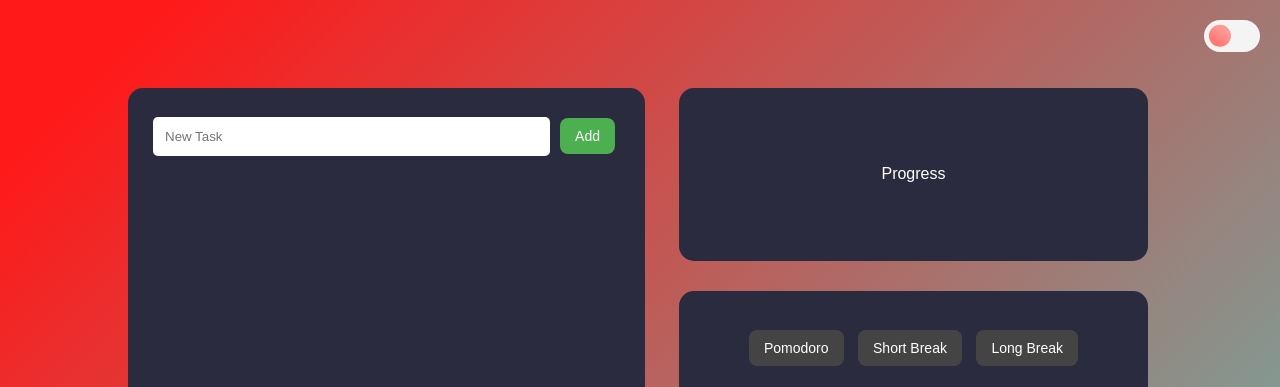
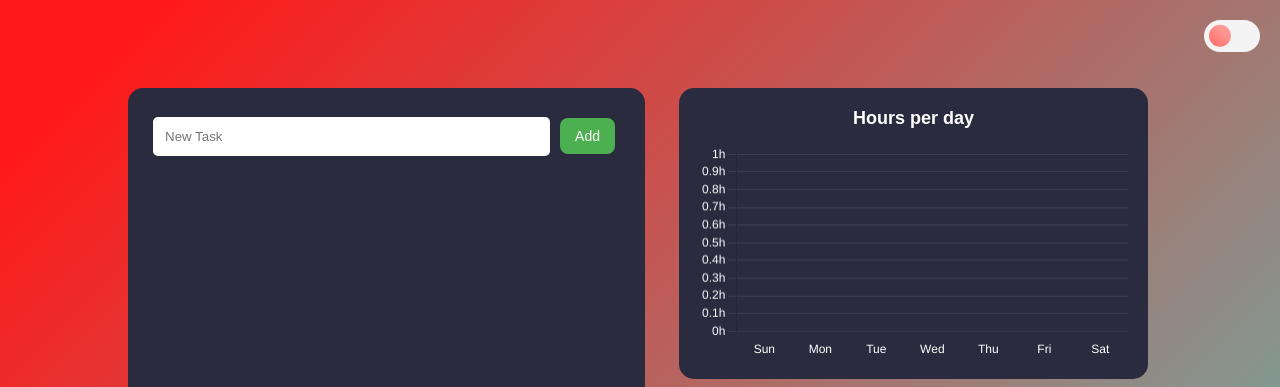
Before and after one commit to JoSaldanha/HoraFlow, a plain HTML site: page index.html in a window 1280 px wide. Shown: the top 387 px of the page. Drawn offline with nearby package versions, Linux system fonts and the light colour scheme.

Commit message:
feat: Implements weekly bar chart.

```diff
--- a/css/style.css
+++ b/css/style.css
@@ -1,9 +1,3 @@
-:root{
-    --grad-start: 0%;
-    --grad-end: 50%;
-    --transition-time: 1s;
-}
-
 body {
   font-family: Arial, sans-serif;
     color: white;
@@ -129,6 +123,21 @@ body.animate-moon {
 .progress-container {
     flex: 1;
     min-height: auto;
+    padding: 20px !important;
+    display: flex !important;
+    flex-direction: column !important;
+    justify-content: center !important;
+    align-items: center !important;
+}
+
+.progress-container h2 {
+    margin: 0 0 15px 0;
+    font-size: 18px;
+}
+
+.progress-container canvas {
+    max-width: 100%;
+    height: auto;
 }
 
 
--- a/index.html
+++ b/index.html
@@ -4,6 +4,7 @@
   <meta charset="UTF-8">
   <meta name="viewport" content="width=device-width, initial-scale=1.0">
   <link rel="stylesheet" href="css/style.css">
+  <script src="https://cdn.jsdelivr.net/npm/chart.js"></script>
   <title>Hora App</title>
 </head>
 <body>
@@ -26,7 +27,8 @@
 
     <div id="pomodoro-container">
       <div class="container progress-container">
-        Progress
+        <h2>Hours per day</h2>
+        <canvas id="weeklyChart"></canvas>
       </div>
       <div id="pomodoro-app" class="container">
         <div class="modes">
--- a/js/app.js
+++ b/js/app.js
@@ -13,6 +13,16 @@ const times = {
     pomodoro: 0.1,
     short: 0.1,
     long: 0.1
+};
+
+let weeklyData = {
+  "Sun": 0,
+  "Mon": 0,
+  "Tue": 0,
+  "Wed": 0,
+  "Thu": 0,
+  "Fri": 0,
+  "Sat": 0
 };
 
 const themeSwitch = document.getElementById("switch-sun-moon");
@@ -31,6 +41,7 @@ function saveState() {
         theme: document.body.classList.contains("animate-moon")
     };
     localStorage.setItem('pomodoroState', JSON.stringify(state));
+    localStorage.setItem('weeklyData', JSON.stringify(weeklyData));
 }
 
 function loadState() {
@@ -53,6 +64,117 @@ function loadState() {
         taskList = [];
         cycleCount = 0;
     }
+
+    const savedWeeklyData = localStorage.getItem('weeklyData');
+    if(savedWeeklyData){
+        weeklyData = JSON.parse(savedWeeklyData);
+    }
+}
+
+// ===== Weekly Data and Chart =====
+const daysMapping = {
+    0: "Sun",
+    1: "Mon",
+    2: "Tue",
+    3: "Wed",
+    4: "Thu",
+    5: "Fri",
+    6: "Sat"
+};
+
+function getDayOfWeek() {
+    const date = new Date();
+    return daysMapping[date.getDay()];
+}
+
+let chart = null;
+
+function renderChart() {
+    const ctx = document.getElementById('weeklyChart');
+    if (!ctx) return;
+
+    if (chart) {
+        chart.destroy();
+    }
+
+    chart = new Chart(ctx, {
+        type: 'bar',
+        data: {
+            labels: Object.keys(weeklyData),
+            datasets: [{
+                label: 'Pomodoro hours',
+                data: Object.values(weeklyData),
+                backgroundColor: [
+                    '#FF6B9D',
+                    '#FEC200',
+                    '#26A0DA',
+                    '#62D26F',
+                    '#9B59B6',
+                    '#E74C3C',
+                    '#3498DB'
+                ],
+                borderColor: [
+                    '#FF4081',
+                    '#FFB81C',
+                    '#0277BD',
+                    '#388E3C',
+                    '#7B1FA2',
+                    '#C62828',
+                    '#1565C0'
+                ],
+                borderWidth: 2,
+                borderRadius: 8,
+                hoverBackgroundColor: 'rgba(255,255,255,0.8)'
+            }]
+        },
+        options: {
+            responsive: true,
+            maintainAspectRatio: true,
+            plugins: {
+                legend: {
+                    display: false
+                },
+                tooltip: {
+                    backgroundColor: 'rgba(0,0,0,0.8)',
+                    padding: 12,
+                    titleColor: '#fff',
+                    bodyColor: '#fff',
+                    callbacks: {
+                        label: function(context) {
+                            const hours = context.parsed.y;
+                            const pomodoros = (hours / (times.pomodoro / 60)).toFixed(0);
+                            return hours + 'h (' + pomodoros + ' Pomodoros)';
+                        }
+                    }
+                }
+            },
+            scales: {
+                y: {
+                    beginAtZero: true,
+
+                    ticks: {
+                        color: '#fff',
+                        callback: function(value) {
+                            return value + 'h';
+                        }
+                    },
+                    grid: {
+                        color: 'rgba(255,255,255,0.1)',
+                        drawBorder: false
+                    }
+                },
+                x: {
+                    ticks: {
+                        color: '#fff'
+                    },
+                    grid: {
+                        display: false,
+                        drawBorder: false
+                    }
+                }
+            }
+        }
+    });
 }
 
 function updateDisplay(){
@@ -106,6 +228,9 @@ function handleCycle(){
         pomodoroCount++;
         document.getElementById("pomodoroCount").innerText = pomodoroCount;
 
+        const today = getDayOfWeek();
+        weeklyData[today] = (weeklyData[today] || 0) + (times.pomodoro / 60);
+
         if(pomodoroCount % maxPomodoros === 0){
             alert("Complete cycle! Time for a Long Break 🌴");
             setMode('long');
@@ -124,6 +249,8 @@ function handleCycle(){
         setMode('pomodoro');
     }
 
+    saveState();
+    renderChart();
     startTimer();
 }
 
@@ -201,12 +328,16 @@ renderTasks();
 document.getElementById("pomodoroCount").innerText = pomodoroCount;
 document.getElementById("cycleCount").innerText = cycleCount;
 
+renderChart();
+
 themeSwitch.addEventListener("change", () => {
     document.body.classList.remove("animate-sun", "animate-moon"); // reset
 
     if(themeSwitch.checked){
         document.body.classList.add("animate-moon");
+        saveState();
     } else {
         document.body.classList.add("animate-sun");
+        saveState();
     }
 });
```
